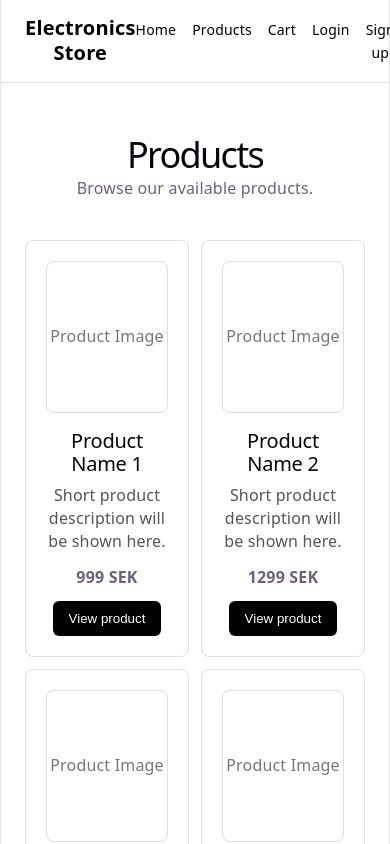
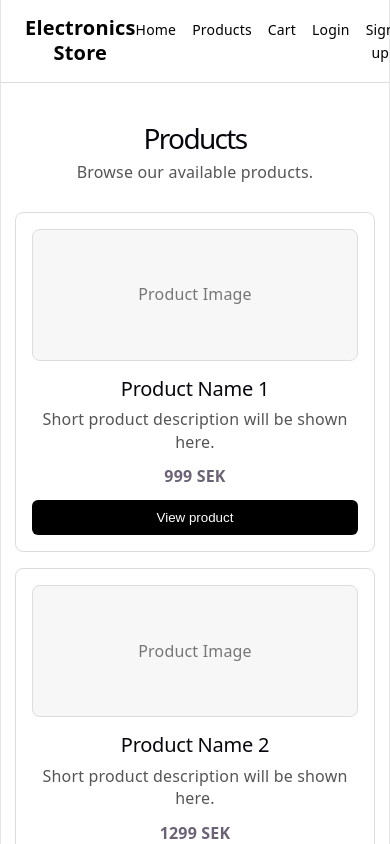
Before and after one commit to aklimson/Online-store, a React app in the folder frontend/: page /products in a window 390 px wide. Shown: the top 844 px of the page. Built offline with nearby package versions, Linux system fonts and the light colour scheme; the HTML template or start-up script is replaced by a standard one.

Commit message:
feat: added responsive styling for products page

```diff
--- a/frontend/src/styles/Products.css
+++ b/frontend/src/styles/Products.css
@@ -15,20 +15,26 @@
 
 .products-header p {
   margin: 0;
+  color: #555;
 }
 
 /* products section */
 .products-list {
   display: grid;
   grid-template-columns: repeat(2, 1fr);
-  gap: 12px;
+  gap: 16px;
   margin-top: 16px;
+  max-width: 1000px;
+  margin-left: auto;
+  margin-right: auto;
 }
 
 .product-item {
   padding: 20px;
   border: 1px solid #ddd;
   border-radius: 8px;
+  display: flex;
+  flex-direction: column;
 }
 
 .product-image-placeholder {
@@ -40,15 +46,24 @@
   align-items: center;
   justify-content: center;
   color: #777;
+  background-color: #f7f7f7;
+}
+
+.product-info {
+  display: flex;
+  flex-direction: column;
+  flex: 1;
 }
 
 .product-info h2 {
-  margin-bottom: 8px;
+  margin: 0 0 8px;
+  font-size: 22px;
 }
 
 .product-description {
   margin-bottom: 12px;
   color: #555;
+  line-height: 1.4;
 }
 
 .product-price {
@@ -57,6 +72,7 @@
 }
 
 .product-button {
+  margin-top: auto;
   padding: 10px 16px;
   background: black;
   color: white;
@@ -68,3 +84,45 @@
 .product-button:hover {
   opacity: 0.85;
 }
+
+/* tablet */
+@media (max-width: 768px) {
+  .products-page {
+    padding: 32px 18px;
+  }
+
+  .products-header h1 {
+    font-size: 32px;
+  }
+
+  .products-list {
+    grid-template-columns: 1fr;
+  }
+}
+
+/* mobile */
+@media (max-width: 480px) {
+  .products-page {
+    padding: 24px 14px;
+  }
+
+  .products-header {
+    margin-bottom: 28px;
+  }
+
+  .products-header h1 {
+    font-size: 28px;
+  }
+
+  .product-item {
+    padding: 16px;
+  }
+
+  .product-image-placeholder {
+    height: 130px;
+  }
+
+  .product-info h2 {
+    font-size: 20px;
+  }
+}
```
